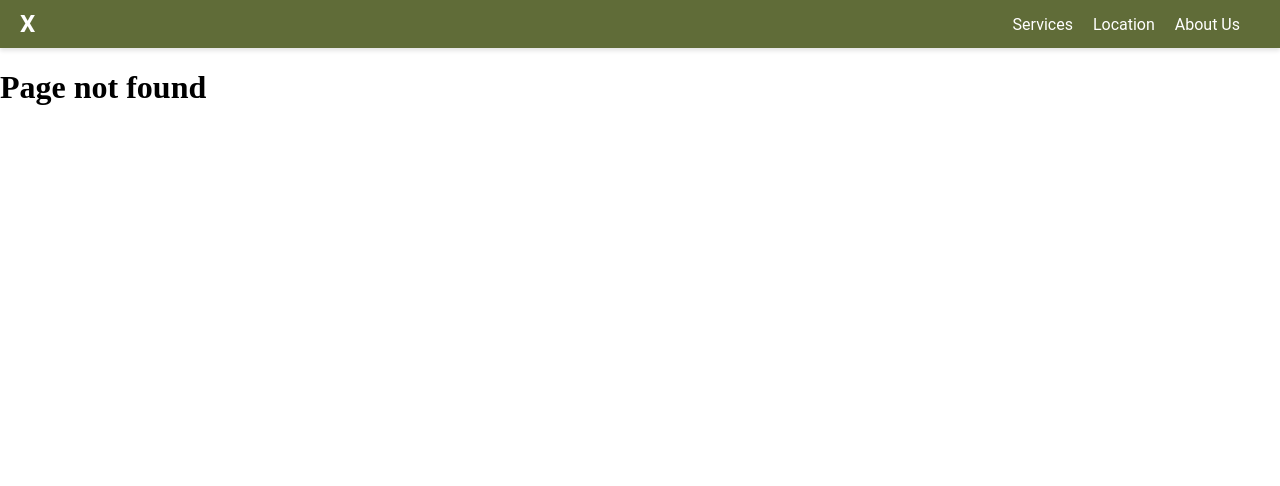
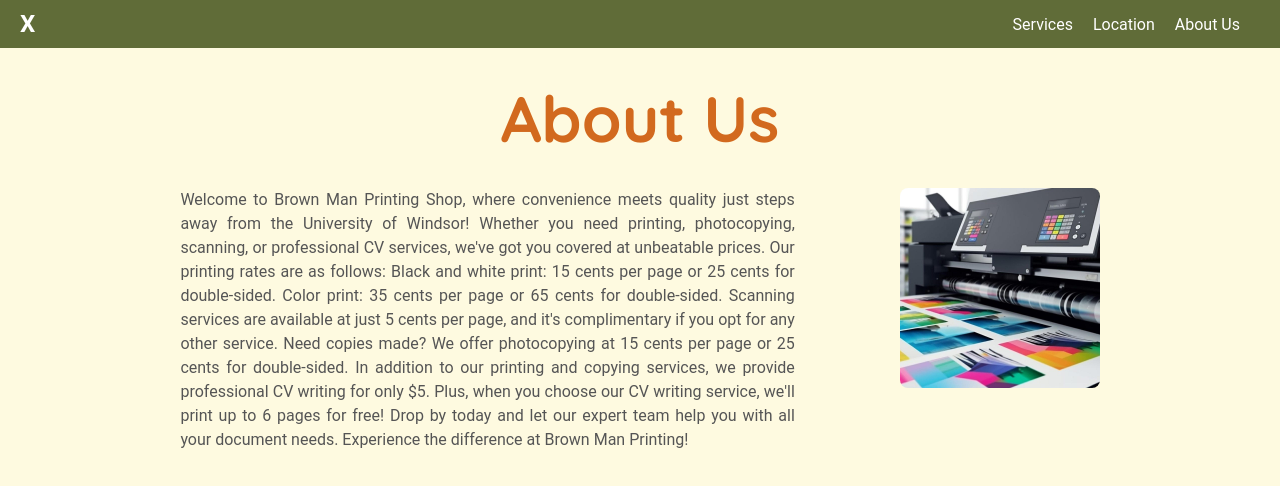
Before and after one commit to Md-Mahmudur-Reza/print-shop-frontend, a Next.js app: page /about in a window 1280 px wide. Before the commit this address had no page. Shown: the top 486 px of the page. Built offline with nearby package versions, Linux system fonts and the light colour scheme.

Commit message:
added about us page

```diff
--- /dev/null
+++ b/src/app/about/page.js
@@ -0,0 +1,12 @@
+import React from "react";
+import Navbar from "@/module/navbar/navbar";
+import AboutUs from "@/module/aboutUs/aboutUs";
+
+export default function About() {
+  return (
+    <div>
+      <Navbar />
+      <AboutUs />
+    </div>
+  );
+}
--- a/src/app/globals.css
+++ b/src/app/globals.css
@@ -4,12 +4,12 @@
 :root {
   --RobotoFont: "Roboto", sans-serif;
   --QuicksandFont: "Quicksand", sans-serif;
-  --primaryFont1: #000;
-  --priramyFont2: chocolate;
-  --secondaryFont1: #888;
-  --secondaryFont2: #fff;
-  --secondaryFont3: #b41417;
-  --secondaryFont4: #555;
+  --primaryFontColorColor1: #000;
+  --primaryFontColor2: chocolate;
+  --secondaryFontColor1: #888;
+  --secondaryFontColor2: #fff;
+  --secondaryFontColor3: #b41417;
+  --secondaryFontColor4: #555;
   --backgroundColor1: #fefae0;
   --backgroundColor2: #606c38;
   --backgroundColor3: #283618;
--- /dev/null
+++ b/src/module/aboutUs/aboutUs.js
@@ -0,0 +1,35 @@
+import React from "react";
+import styles from "./aboutUs.module.css";
+import Image from "next/image";
+
+import about from "../../../public/image/printing.jpg";
+
+export default function AboutUs() {
+  return (
+    <div className={styles.aboutUs}>
+      <h1 className={styles.Title}>About Us</h1>
+      <div className={styles.descriptionSection}>
+        <div className={styles.descriptionText}>
+          {" "}
+          Welcome to Brown Man Printing Shop, where convenience meets quality
+          just steps away from the University of Windsor! Whether you need
+          printing, photocopying, scanning, or professional CV services,
+          we&apos;ve got you covered at unbeatable prices. Our printing rates
+          are as follows: Black and white print: 15 cents per page or 25 cents
+          for double-sided. Color print: 35 cents per page or 65 cents for
+          double-sided. Scanning services are available at just 5 cents per
+          page, and it&apos;s complimentary if you opt for any other service.
+          Need copies made? We offer photocopying at 15 cents per page or 25
+          cents for double-sided. In addition to our printing and copying
+          services, we provide professional CV writing for only $5. Plus, when
+          you choose our CV writing service, we&apos;ll print up to 6 pages for
+          free! Drop by today and let our expert team help you with all your
+          document needs. Experience the difference at Brown Man Printing!
+        </div>
+        <div className={styles.descriptionImage}>
+          <Image className={styles.image} src={about} alt="about" />
+        </div>
+      </div>
+    </div>
+  );
+}
--- /dev/null
+++ b/src/module/aboutUs/aboutUs.module.css
@@ -0,0 +1,56 @@
+.aboutUs {
+  min-height: 100vh;
+  height: auto;
+  width: 100%;
+  background-color: var(--backgroundColor1);
+}
+
+.Title {
+  color: var(--primaryFontColor2);
+  font-size: 4rem;
+  font-family: var(--QuicksandFont);
+  margin: 0px;
+  padding: 30px 0px;
+  width: 100%;
+  /* background-color: red; */
+  text-align: center;
+}
+
+.descriptionSection {
+  display: flex;
+  justify-content: space-around;
+  width: 80%;
+  margin: 0px auto;
+}
+
+.descriptionText {
+  font-family: var(--RobotoFont);
+  font-size: 16px;
+  line-height: 1.5em;
+  color: var(--secondaryFontColor4);
+  text-align: justify;
+  width: 60%;
+}
+
+.image {
+  width: 200px;
+  height: 200px;
+  border-radius: 8px;
+}
+
+@media (max-width: 768px) {
+  .Title {
+    font-size: 3rem;
+  }
+  .descriptionSection {
+    flex-direction: column;
+    text-align: center;
+  }
+  .descriptionText {
+    width: 100%;
+  }
+
+  .image {
+    display: none;
+  }
+}
--- a/src/module/navbar/navbar.js
+++ b/src/module/navbar/navbar.js
@@ -15,7 +15,6 @@ export default function Navbar() {
   const pathname = usePathname();
 
   const url = pathname;
-  console.log(url);
   const router = useRouter();
 
   const scrollToSection = () => {
--- a/src/module/navbar/navbar.module.css
+++ b/src/module/navbar/navbar.module.css
@@ -22,7 +22,7 @@
   font-size: 1.5rem;
   font-weight: bold;
   text-decoration: none;
-  color: var(--secondaryFont2);
+  color: var(--secondaryFontColor2);
 }
 
 .navbarRight {
@@ -51,7 +51,7 @@
 
 .navbarText {
   text-decoration: none;
-  color: var(--secondaryFont2);
+  color: var(--secondaryFontColor2);
   position: relative;
 }
 
@@ -60,7 +60,7 @@
   display: block;
   width: 0;
   height: 2px;
-  background-color: var(--secondaryFont2);
+  background-color: var(--secondaryFontColor2);
   transition: width 0.3s ease;
   position: absolute;
   bottom: -2px;
--- a/src/module/services/services.module.css
+++ b/src/module/services/services.module.css
@@ -12,7 +12,7 @@
 }
 
 .serviceTitle {
-  color: var(--priramyFont2);
+  color: var(--primaryFontColor2);
   font-size: 4rem;
   font-family: var(--QuicksandFont);
   display: flex;
@@ -61,13 +61,13 @@
   font-size: 1.5rem;
   font-weight: bold;
   text-decoration: none;
-  color: var(--primaryFont1);
+  color: var(--primaryFontColorColor1);
 }
 
 .serviceDescription {
   font-family: var(--RobotoFont);
   font-size: 1.1rem;
-  color: var(--secondaryFont1);
+  color: var(--secondaryFontColor1);
 }
 /* .imageContainer {
   width: 100px;
```
Also changed, not shown: src/module/footer/footer.module.css (+5 -5 lines), src/module/header/header.module.css (+5 -5 lines).
